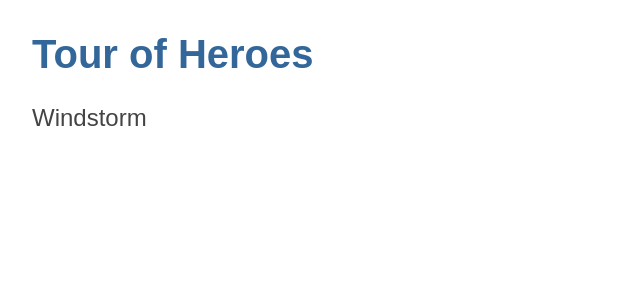
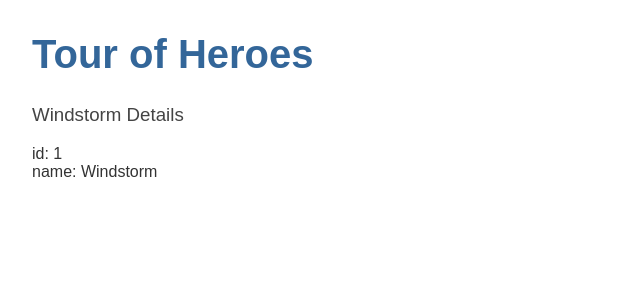
Before and after one commit to terra-namibia/try_tour_of_heroes, an Angular app: page / in a window 1280 px wide. Shown: the top 300 px of the page, without its empty margins (0-640 px from the left). Built offline with nearby package versions, Linux system fonts and the light colour scheme.

Commit message:
add interface Hero

```diff
--- /dev/null
+++ b/src/app/hero.ts
@@ -0,0 +1,4 @@
+export interface Hero {
+  id: number;
+  name: string;
+}
--- a/src/app/heroes/heroes.component.html
+++ b/src/app/heroes/heroes.component.html
@@ -1 +1,3 @@
-<h2>{{hero}}</h2>
+<h3>{{hero.name}} Details</h3>
+<div><span>id: </span>{{hero.id}}</div>
+<div><span>name: </span>{{hero.name}}</div>
--- a/src/app/heroes/heroes.component.ts
+++ b/src/app/heroes/heroes.component.ts
@@ -1,4 +1,5 @@
 import { Component, OnInit } from '@angular/core';
+import { Hero } from '../hero';
 
 @Component({
   selector: 'app-heroes',
@@ -6,12 +7,14 @@
   styleUrls: ['./heroes.component.css']
 })
 export class HeroesComponent implements OnInit {
+  hero: Hero = {
+    id: 1,
+    name: 'Windstorm'
+  };
 
   constructor() { }
 
-  ngOnInit(): void {
+  ngOnInit() {
   }
 
-  hero = 'Windstorm';
-
 }
```
